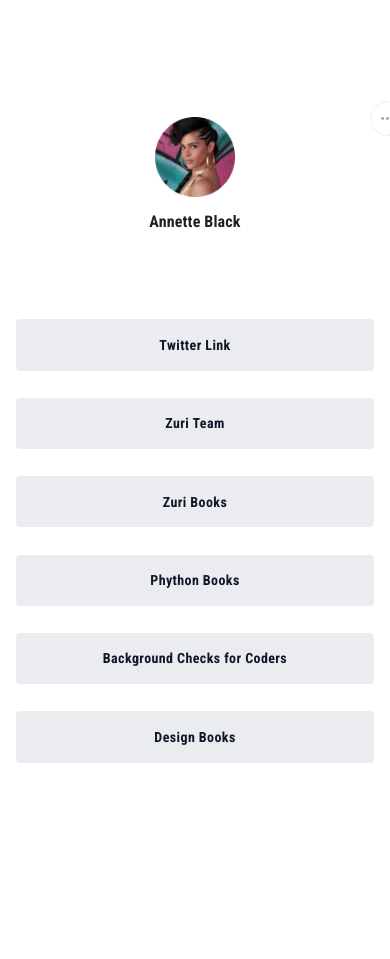
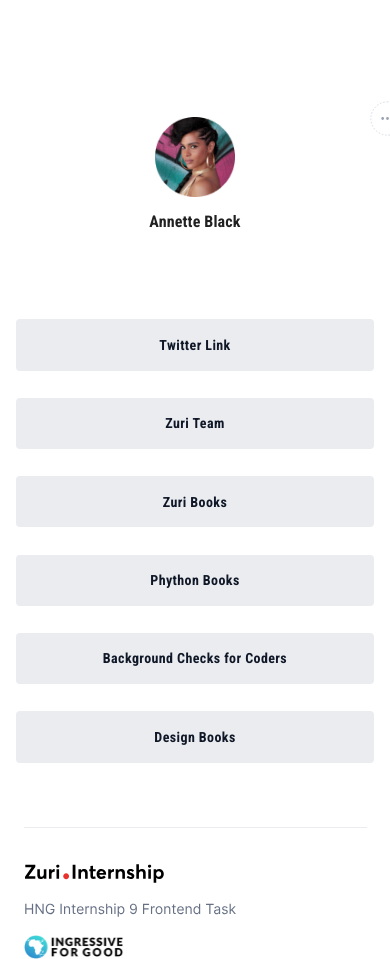
Before and after one commit to boiOctave/hngsocialtree, a React (Create React App) app: page / in a window 390 px wide. Shown: the top 959 px of the page. Built offline with nearby package versions, Linux system fonts and the light colour scheme; a web font is replaced by a local one.

Commit message:
added footer

```diff
--- a/src/components/Footer/Footer.css
+++ b/src/components/Footer/Footer.css
@@ -1,3 +1,18 @@
 .slack__icon {
     display: none;
 }
+
+@media (max-width: 600px) {
+    .footer__web {
+        display: none;
+    }
+}
+@media (min-width: 600px) {
+    .footer__web2 {
+        display: none;
+    }
+}
+
+.footer__web2 img {
+    width: 400px;
+}
--- a/src/components/Footer/index.js
+++ b/src/components/Footer/index.js
@@ -1,10 +1,14 @@
 import { Box } from '@mui/system';
 import React from 'react';
 import slack from '../../assets/images/slack.svg';
+import footer from '../../assets/images/Container.svg';
+import footer2 from '../../assets/images/Container2.svg';
+
 import './Footer.css';
 
 const index = () => {
     return (
+        <>
             <Box
                 sx={{
                     display: 'flex',
@@ -14,6 +18,29 @@
                 }}>
                 <img src={slack} alt='slack' className='slack__icon' />
             </Box>
+            <Box
+                className='footer__web'
+                sx={{
+                    display: 'flex',
+                    justifyContent: 'center',
+                    alignItems: 'center',
+                    marginBottom: '5rem',
+                    marginTop: '1.7rem',
+                }}>
+                <img src={footer} alt='footer' />
+            </Box>
+            <Box
+                className='footer__web2'
+                sx={{
+                    display: 'flex',
+                    justifyContent: 'center',
+                    alignItems: 'center',
+                    marginBottom: '5rem',
+                    marginTop: '1.7rem',
+                }}>
+                <img src={footer2} alt='footer' />
+            </Box>
+        </>
     );
 };
 
```
Also changed, not shown: src/assets/images/Container2.svg (added). Lines whose indentation alone changed are shown as unchanged.
